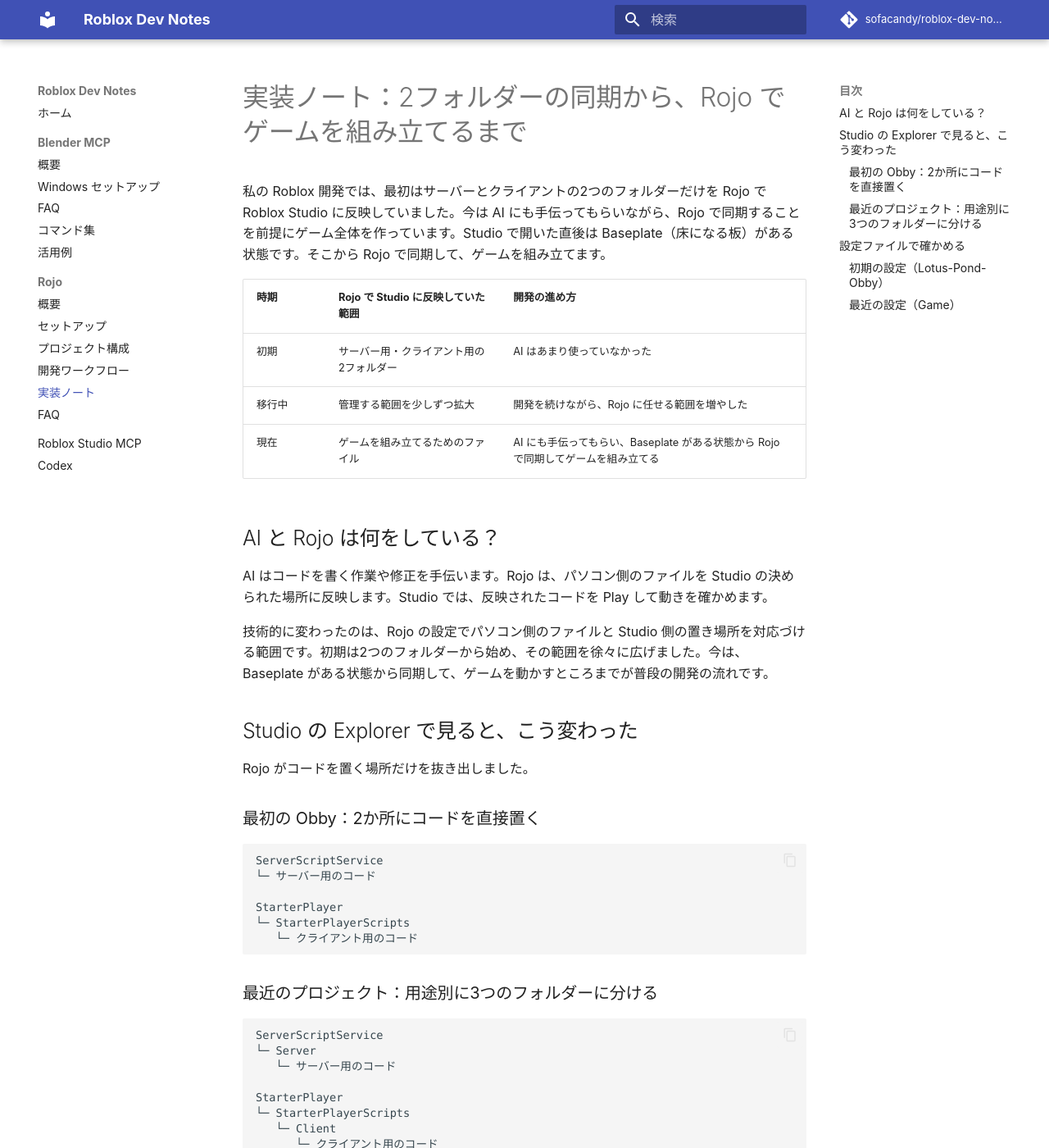
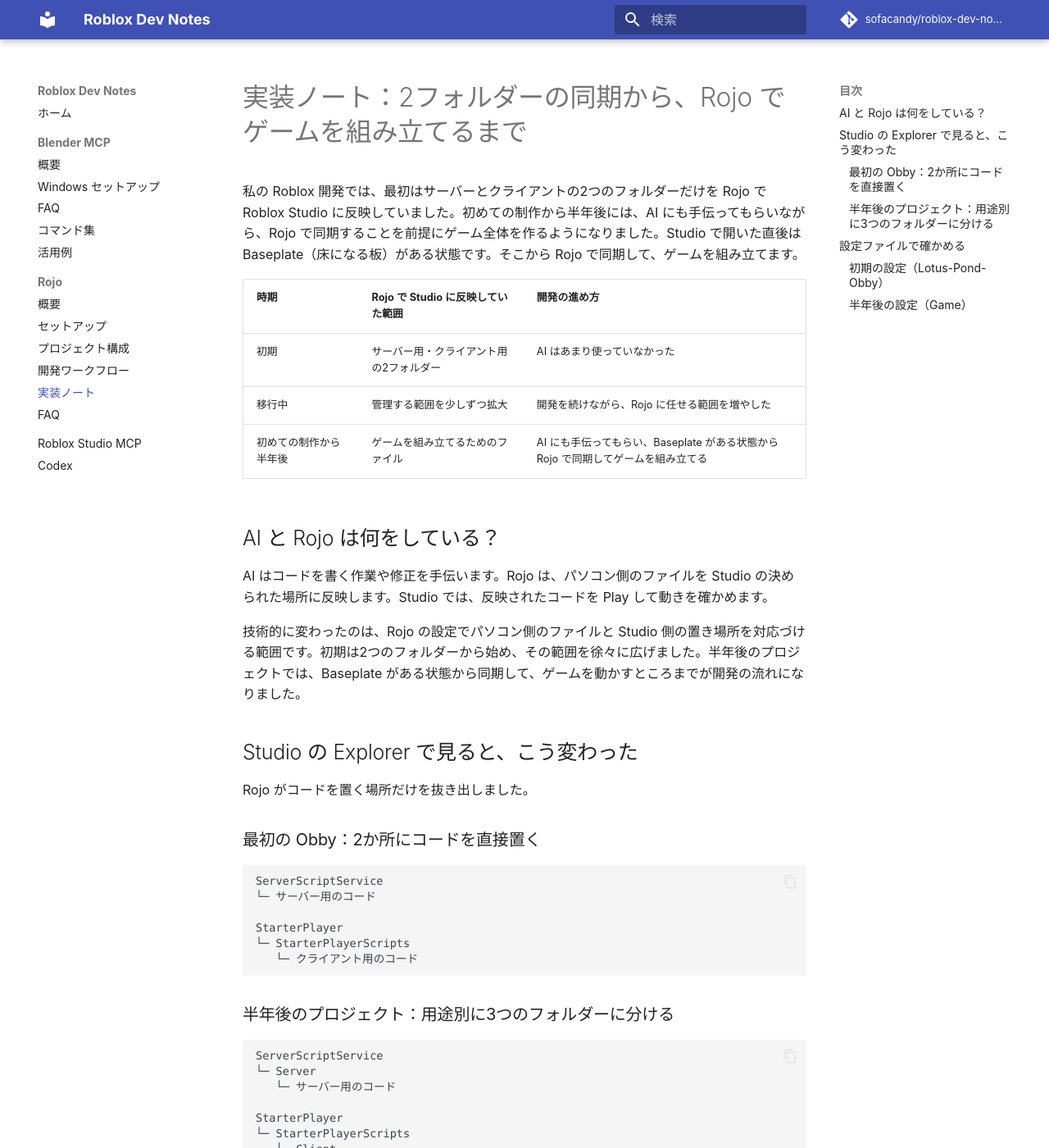
Before and after one commit to sofacandy/roblox-dev-notes, an MkDocs documentation site: the page built from docs/rojo/implementation-notes.md, in a window 1280 px wide and 1400 px high. Shown: the whole window at 82% size. Built offline with MkDocs 1.6.1 and Material for MkDocs 9.7.7, drawn with Linux system fonts in a browser that asks for light colours; comment, search, counter and statistics services are not loaded; some of the changed text lies outside the part shown.

Commit message:
Anchor Rojo comparison to six months after the first project

```diff
--- a/docs/rojo/implementation-notes.md
+++ b/docs/rojo/implementation-notes.md
@@ -1,18 +1,18 @@
 # 実装ノート：2フォルダーの同期から、Rojo でゲームを組み立てるまで
 
-私の Roblox 開発では、最初はサーバーとクライアントの2つのフォルダーだけを Rojo で Roblox Studio に反映していました。今は AI にも手伝ってもらいながら、Rojo で同期することを前提にゲーム全体を作っています。Studio で開いた直後は Baseplate（床になる板）がある状態です。そこから Rojo で同期して、ゲームを組み立てます。
+私の Roblox 開発では、最初はサーバーとクライアントの2つのフォルダーだけを Rojo で Roblox Studio に反映していました。初めての制作から半年後には、AI にも手伝ってもらいながら、Rojo で同期することを前提にゲーム全体を作るようになりました。Studio で開いた直後は Baseplate（床になる板）がある状態です。そこから Rojo で同期して、ゲームを組み立てます。
 
 | 時期 | Rojo で Studio に反映していた範囲 | 開発の進め方 |
 | --- | --- | --- |
 | 初期 | サーバー用・クライアント用の2フォルダー | AI はあまり使っていなかった |
 | 移行中 | 管理する範囲を少しずつ拡大 | 開発を続けながら、Rojo に任せる範囲を増やした |
-| 現在 | ゲームを組み立てるためのファイル | AI にも手伝ってもらい、Baseplate がある状態から Rojo で同期してゲームを組み立てる |
+| 初めての制作から半年後 | ゲームを組み立てるためのファイル | AI にも手伝ってもらい、Baseplate がある状態から Rojo で同期してゲームを組み立てる |
 
 ## AI と Rojo は何をしている？
 
 AI はコードを書く作業や修正を手伝います。Rojo は、パソコン側のファイルを Studio の決められた場所に反映します。Studio では、反映されたコードを Play して動きを確かめます。
 
-技術的に変わったのは、Rojo の設定でパソコン側のファイルと Studio 側の置き場所を対応づける範囲です。初期は2つのフォルダーから始め、その範囲を徐々に広げました。今は、Baseplate がある状態から同期して、ゲームを動かすところまでが普段の開発の流れです。
+技術的に変わったのは、Rojo の設定でパソコン側のファイルと Studio 側の置き場所を対応づける範囲です。初期は2つのフォルダーから始め、その範囲を徐々に広げました。半年後のプロジェクトでは、Baseplate がある状態から同期して、ゲームを動かすところまでが開発の流れになりました。
 
 ## Studio の Explorer で見ると、こう変わった
 
@@ -29,7 +29,7 @@ StarterPlayer
    └─ クライアント用のコード
 ~~~
 
-### 最近のプロジェクト：用途別に3つのフォルダーに分ける
+### 半年後のプロジェクト：用途別に3つのフォルダーに分ける
 
 ~~~text
 ServerScriptService
@@ -78,7 +78,7 @@ ReplicatedStorage
 }
 ~~~
 
-### 最近の設定（Game）
+### 半年後の設定（Game）
 
 ~~~json
 {
```
